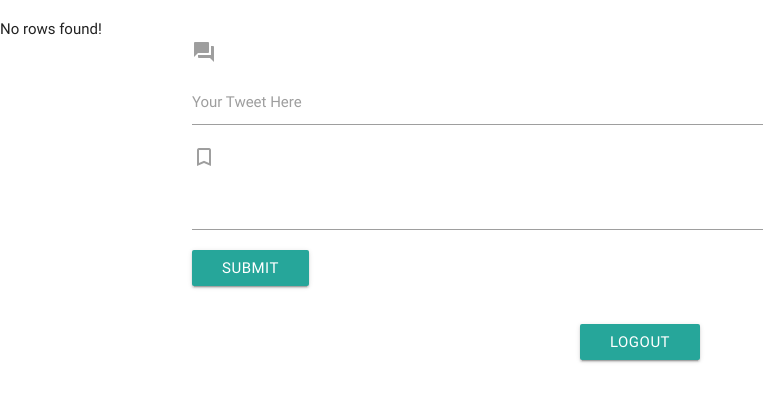
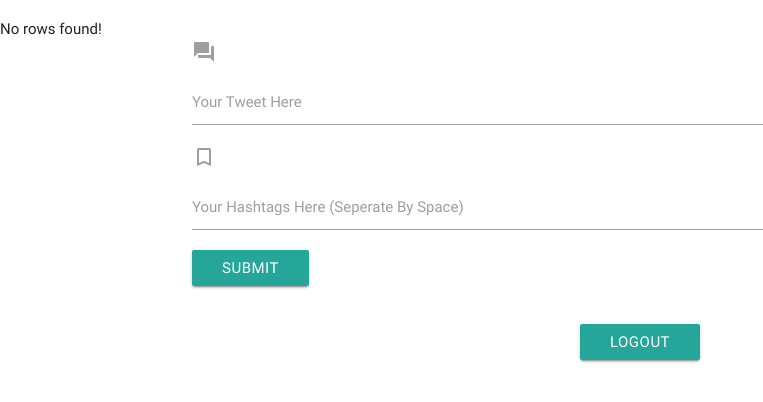
Before and after one commit to FinalProject1/Final-Project, a PHP site: page /edit.php in a window 1280 px wide. Shown: the part 179-581 px from the top of the page, without its empty margins (0-763 px from the left). Run offline with PHP 8.4, Linux system fonts and the light colour scheme; the visitor is signed in with stand-in values (Sample User, id 1); data that the repository does not hold is empty; some libraries are stand-ins or nearby versions.

Commit message:
Hashtags Have Been Split

```diff
--- a/edit.php
+++ b/edit.php
@@ -12,6 +12,7 @@
 	    <!--Let browser know website is optimized for mobile-->
 	    <meta name="viewport" content="width=device-width, initial-scale=1.0"/>
 		<script type="text/javascript" src="search.js"></script>
+		<script type="text/javascript" src="split.js"></script>
 
 		<div class="navbar-fixed">
 			<nav>
@@ -77,7 +78,6 @@
 
 		// see if any rows were returned
 		if (mysqli_num_rows($result) > 0) {
-
     		// print them one after another
     		echo "<div class='container'>";
             echo "<div class='panel panel-default'>";
@@ -97,7 +97,13 @@
                 echo "<tr>";
                 echo "<td>".$row[3]."</td>";
                 echo "<td>" . $row[1]."</td>";
-                echo "<td><div class='chip'>".$row[2]."</div></td>";
+                $hashtags = explode(" ", $row[2]);
+                echo "<td>";
+                for ($i = 0; $i < sizeof($hashtags); $i++) {
+					echo "<div class='chip'>".$hashtags[$i]."</div>";
+
+				}
+                echo "</td>";
                 echo "<td><a class='btn btn-danger' href=".$_SERVER['PHP_SELF']."?id=".$row[0].">Delete</a></td>";
                 echo "</tr>";
             }
@@ -176,9 +182,10 @@
 	            </div>
 	            <label class="label-icon" for="hashtag"><i class="material-icons">turned_in_not</i></label>
 	            <div class='input-field'>
-	            <div name='animal' id='hashtag' class='chips'>
-<!-- 	            <input id='hashtag' class='form-control' type="text" name="animal"> -->
-	            </div>
+<!-- 	            <div name='animal' id='hashtag' class='chips'> -->
+	            <input id='hashtag' class='form-control' type="text" name="animal">
+<!-- 	            </div> -->
+				<label for='hashtag'>Your Hashtags Here (Seperate By Space)</label>
 	            <input class='btn btn-success' type="submit" name="submit">
 	            </div>
 	        </form>
--- /dev/null
+++ b/split.js
@@ -0,0 +1,6 @@
+function split(input) {
+	//Declare variables
+	var input, output;
+	input = document.getElementById("hashtag");
+	output = input.split(" ");
+}
```
